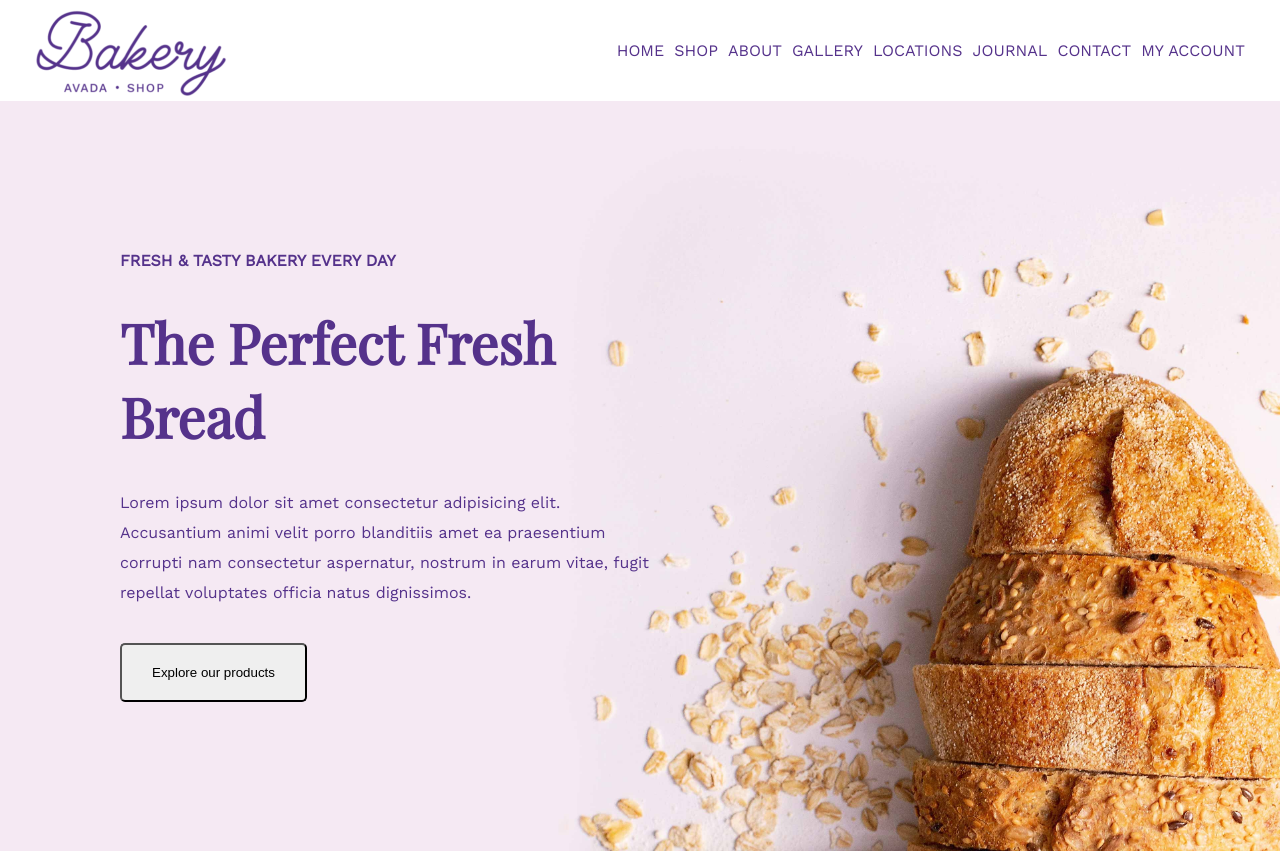
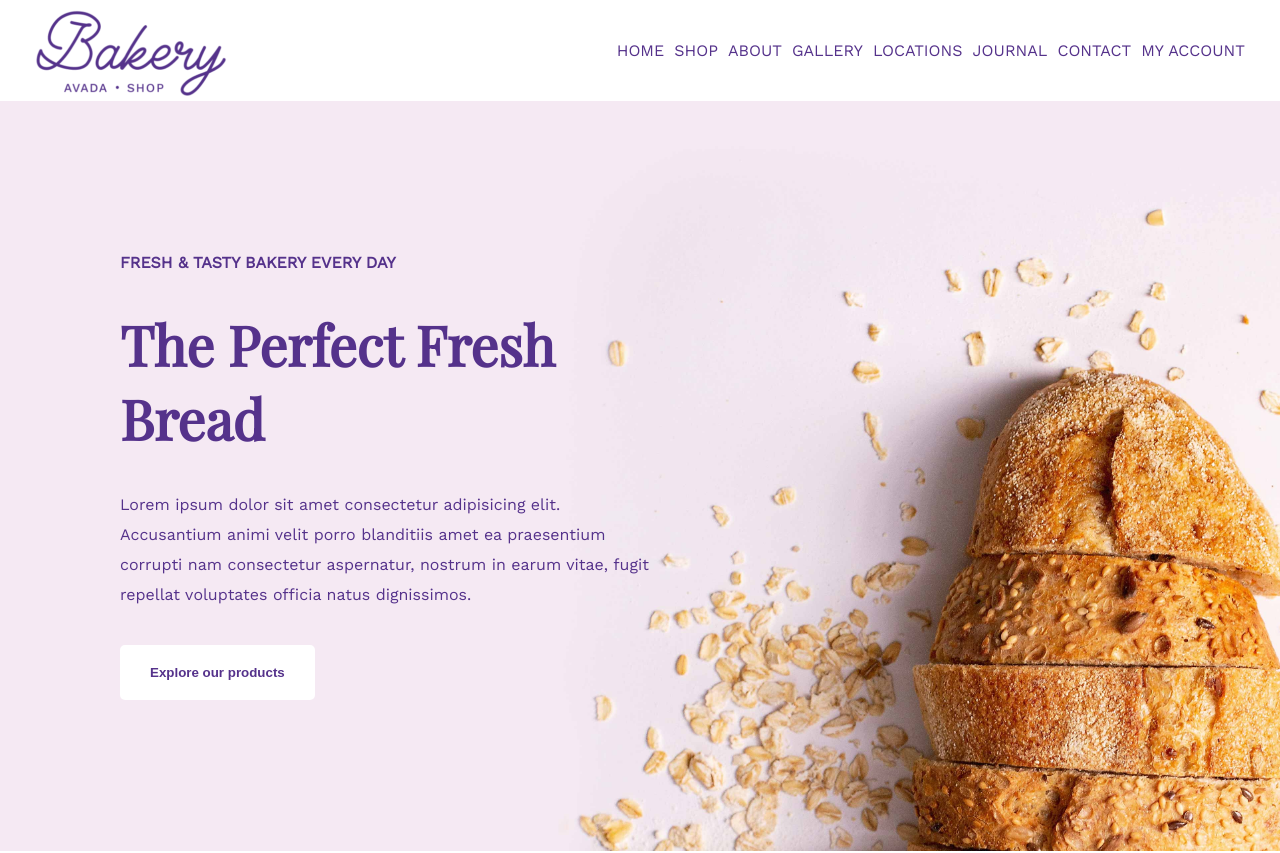
Before and after one commit to EnricoNapolitano/2023-01-31-esame_midterm, a Vue app in the folder proj-html-vuejs/: page / in a window 1280 px wide. Shown: the top 853 px of the page. Built offline with nearby package versions, Linux system fonts and the light colour scheme.

Commit message:
buttons style properties

```diff
--- a/proj-html-vuejs/src/assets/scss/partials/_mixins.scss
+++ b/proj-html-vuejs/src/assets/scss/partials/_mixins.scss
@@ -1,3 +1,5 @@
+@use './variables' as*;
+
 @mixin bg-image {
     background-size: cover;
     background-repeat: no-repeat;
@@ -9,3 +11,9 @@
     align-items: center;
     justify-content: center;
 }
+
+@mixin white-btn {
+    border: transparent;
+    background-color: white;
+    color: $violet4;
+}
--- a/proj-html-vuejs/src/components/AppHeader/HeroJumbo.vue
+++ b/proj-html-vuejs/src/components/AppHeader/HeroJumbo.vue
@@ -33,5 +33,9 @@ export default {
     h2 {
         font-size: 55px;
     }
+
+    button {
+        @include white-btn;
+    }
 }
 </style>
--- a/proj-html-vuejs/src/components/AppMain/DeliveySection.vue
+++ b/proj-html-vuejs/src/components/AppMain/DeliveySection.vue
@@ -29,5 +29,9 @@ export default {
     h2 {
         font-size: 2rem;
     }
+
+    button {
+        @include white-btn;
+    }
 }
 </style>
--- a/proj-html-vuejs/src/components/generics/ActionCall.vue
+++ b/proj-html-vuejs/src/components/generics/ActionCall.vue
@@ -15,6 +15,8 @@ export default {
 </template>
 
 <style lang="scss" scoped>
+@use '../../assets/scss/partials/variables' as*;
+
 div {
     width: 530px;
 }
@@ -35,6 +37,10 @@ p {
 
 button {
     padding: 20px 30px;
+    background-color: $violet4;
+    color: white;
+    border: transparent;
     border-radius: 5px;
+    font-weight: 600;
 }
 </style>
```
